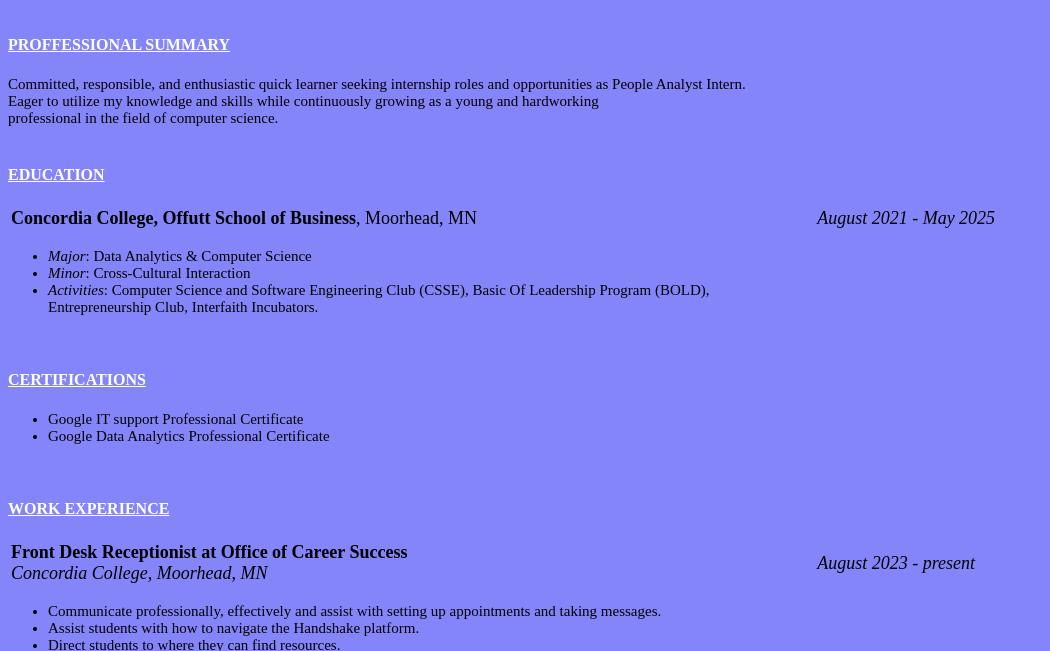
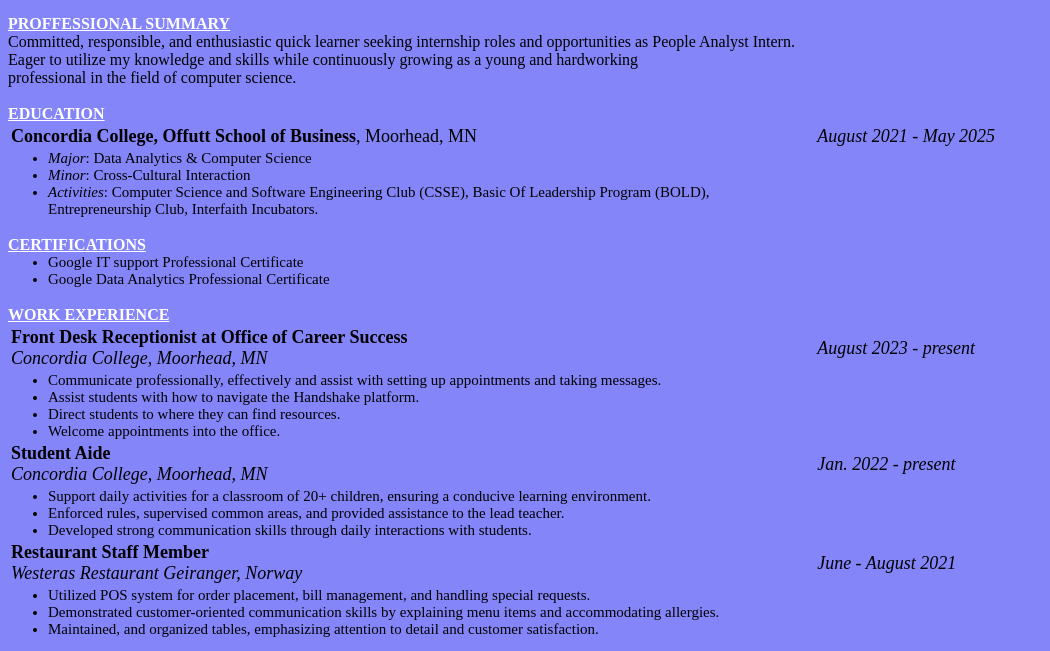
Before and after one commit to ilamina/Resume, a plain HTML site: page index.html in a window 1280 px wide. Shown: the part 137-788 px from the top of the page, without its empty margins (0-1050 px from the left). Drawn offline with Linux system fonts and the light colour scheme.

Commit message:
Update style.css

```diff
--- a/style.css
+++ b/style.css
@@ -10,7 +10,7 @@ h1{
     color: White;
     font-size:70px;
     font-family: 'Times New Roman', Times, serif;
-    margin:auto;
+    margin: auto;
 }
 
 h3{
@@ -43,16 +43,23 @@ img{
 h4{
     color: white;
     font-family: 'Times New Roman', Times, serif;
+    margin-bottom:0;
+    margin: 0;
+    padding-top:0;
 }
 
 h4 + p {
     margin: auto;
   }
 
-p, li{
+
+ul, li{
     color: black;
     font-size: 15px;
     font-family: 'Times New Roman', Times, serif;
+    margin-bottom:0;
+    margin: 0;
+    padding-top:0;
 }
 
 table, tr, td {
```
